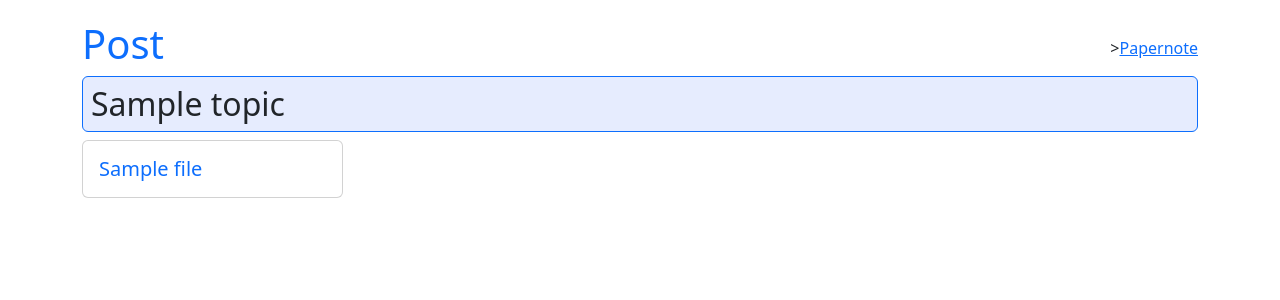
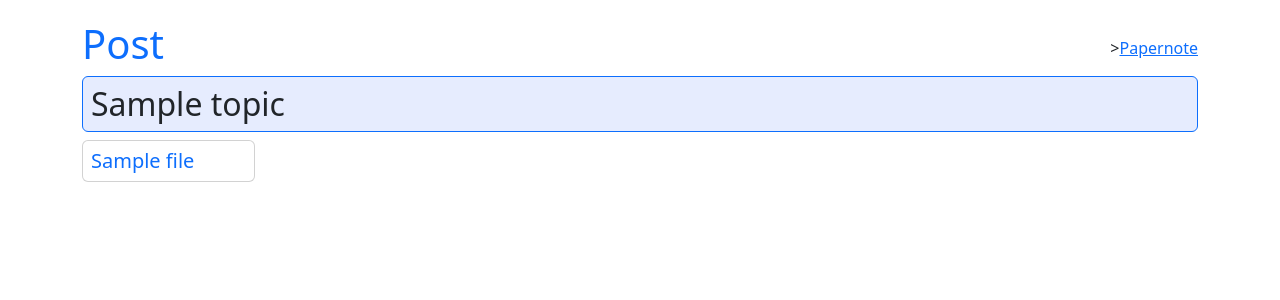
Before and after one commit to daishir0/Papernote, a Flask app: template templates/post_index.html in a window 1280 px wide. Shown: the top 300 px of the page. Run offline with Flask 2, Linux system fonts and the light colour scheme; the template is opened without the code that fills it: values that come from a table or form of the project are taken from there, most other values are stand-ins (such as "Sample title", 1, 10 or a date in 2020); parts of the project's set-up code (start-up, migrations or seed data) failed here and were passed over; some libraries are stand-ins or nearby versions.

Commit message:
change grid layout

```diff
--- a/templates/post_index.html
+++ b/templates/post_index.html
@@ -97,11 +97,11 @@
         {% for topic, files in post_files.items() %}
             {% if topic != '_トピック未設定' or current_user.is_authenticated %}
             <h2 class="toggleable bg-white text-dark p-2 rounded border border-primary" onclick="toggleVisibility('{{ topic|escape }}')">{{ topic }}</h2>
-            <div class="row row-cols-1 row-cols-md-2 row-cols-lg-3 row-cols-xl-4 g-4" id="{{ topic|escape }}">
+            <div class="row row-cols-2 row-cols-md-4 row-cols-lg-5 row-cols-xl-6 g-3" id="{{ topic|escape }}">
                 {% for file in files %}
                     <div class="col mb-2">
                         <div class="card">
-                            <div class="card-body">
+                            <div class="card-body" style="padding: 0.5rem;"> <!-- 余白を狭くする -->
                                 <h5 class="card-title">
                                     <a class="no-underline" href="{{ url_for('post', filename=file.filename) }}">
                                         {{ file.title }}
```
